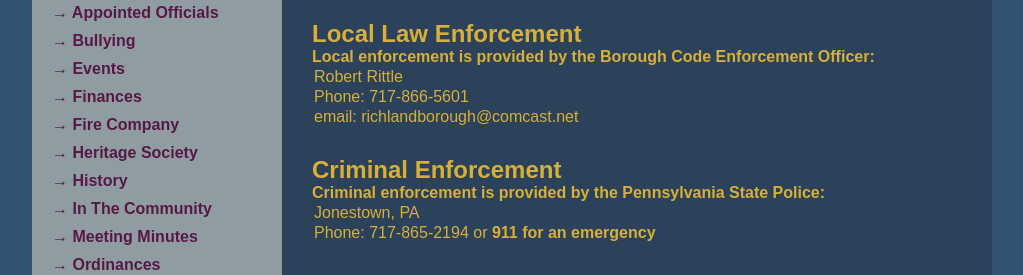
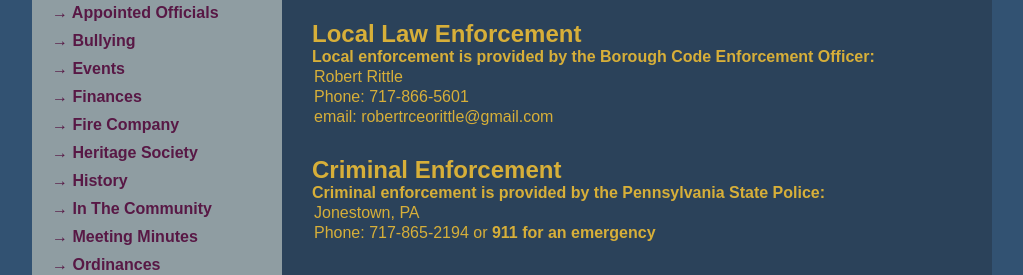
Before and after one commit to wademauger/Richland-Jekyll, a Jekyll site: the page built from services.md, in a window 1280 px wide. Shown: the part 277-552 px from the top of the page, without its empty margins (128-1151 px from the left). Built offline with Jekyll 4.4.1, drawn with Linux system fonts in a browser that asks for light colours; a script that is not in the unit is left out; comment, search, counter and statistics services are not loaded.

Commit message:
Update Robert Rittle's email address

```diff
--- a/services.md
+++ b/services.md
@@ -18,7 +18,7 @@
 
 |Robert Rittle                          |
 |Phone: 717-866-5601                    |
-|email: richlandborough@comcast.net     |
+|email: robertrceorittle@gmail.com      |
 
 ## <br />Criminal Enforcement
 
```
